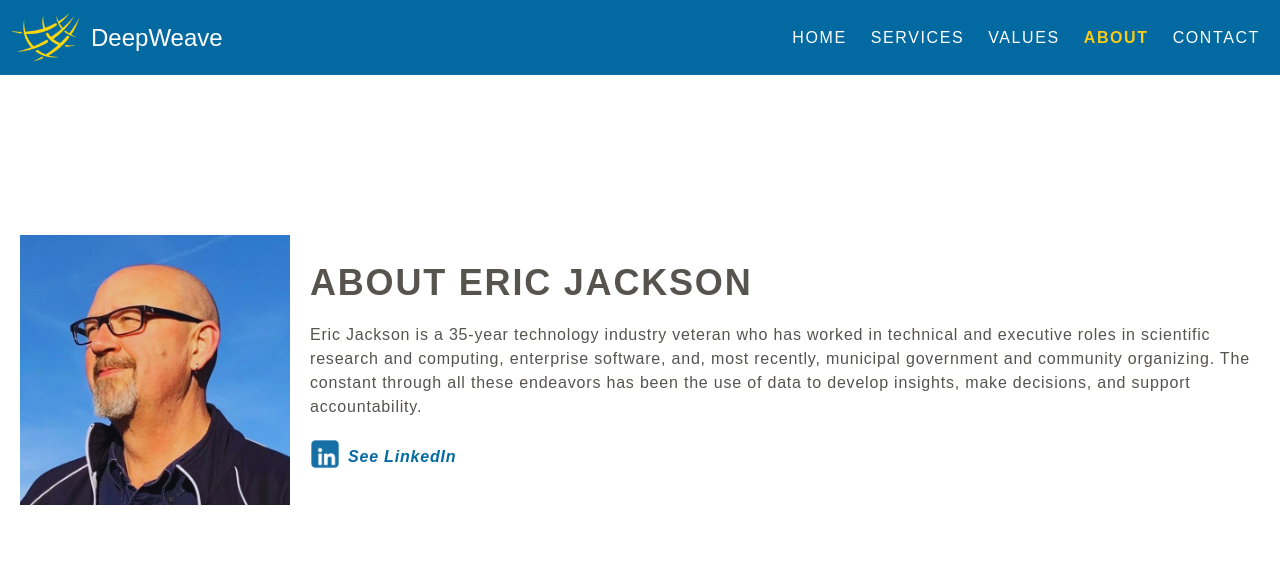
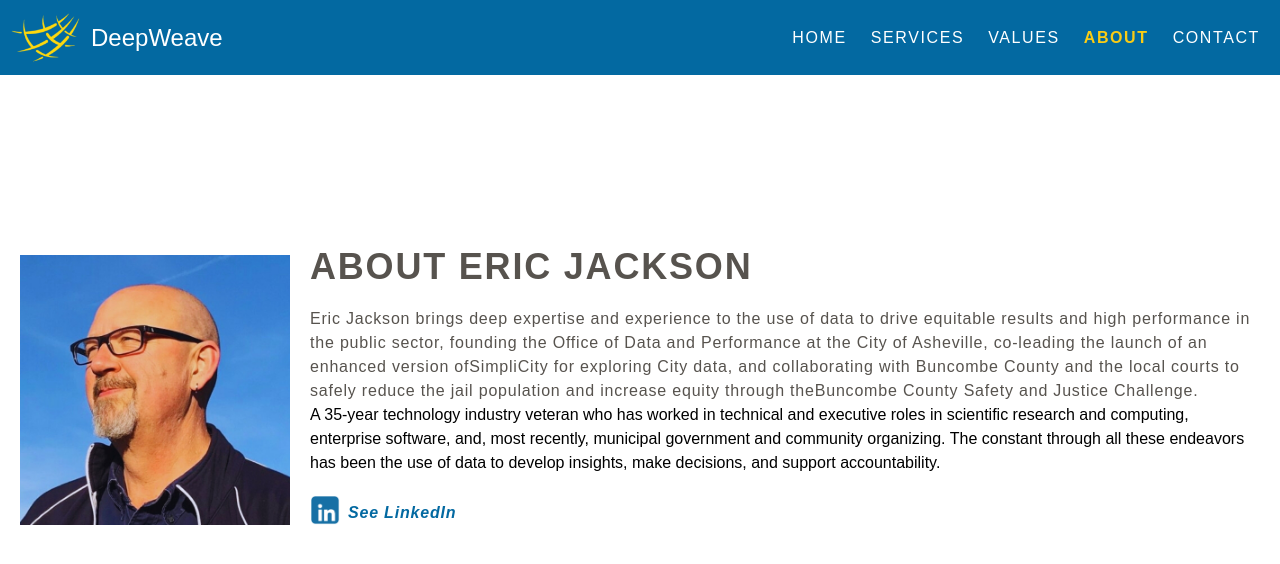
Before and after one commit to DeepWeave/deepweave-website, a Next.js app: page /about in a window 1280 px wide. Shown: the top 564 px of the page. Built offline with nearby package versions, Linux system fonts and the light colour scheme.

Commit message:
Updating about page

```diff
--- a/src/app/about/page.tsx
+++ b/src/app/about/page.tsx
@@ -20,7 +20,18 @@ export default function About() {
 						About Eric Jackson
 					</h1>
 					<p className='text-stone-600 mt-5 text-center tracking-wider px-20 md:text-left md:px-0 md:w-full'>
-						Eric Jackson is a 35-year technology industry veteran who has worked
+						Eric Jackson brings deep expertise and experience to the use of data
+						to drive equitable results and high performance in the public sector,
+						founding the Office of Data and Performance at the City of Asheville,
+						co-leading the launch of an enhanced version of
+						<a href="https://simplicity.ashevillenc.gov/" target="_blank">SimpliCity</a> for
+						exploring City data, and collaborating with Buncombe County and the local courts to
+						safely reduce the jail population and increase equity through the
+						<a href="https://www.buncombecounty.org/governing/depts/justice-services/key-initiatives/safety-justice-challenge.aspx"
+						target="_blank">Buncombe County Safety and Justice Challenge</a>.
+					</p>
+					<p>
+						A 35-year technology industry veteran who has worked
 						in technical and executive roles in scientific research and
 						computing, enterprise software, and, most recently, municipal
 						government and community organizing. The constant through all these
```
